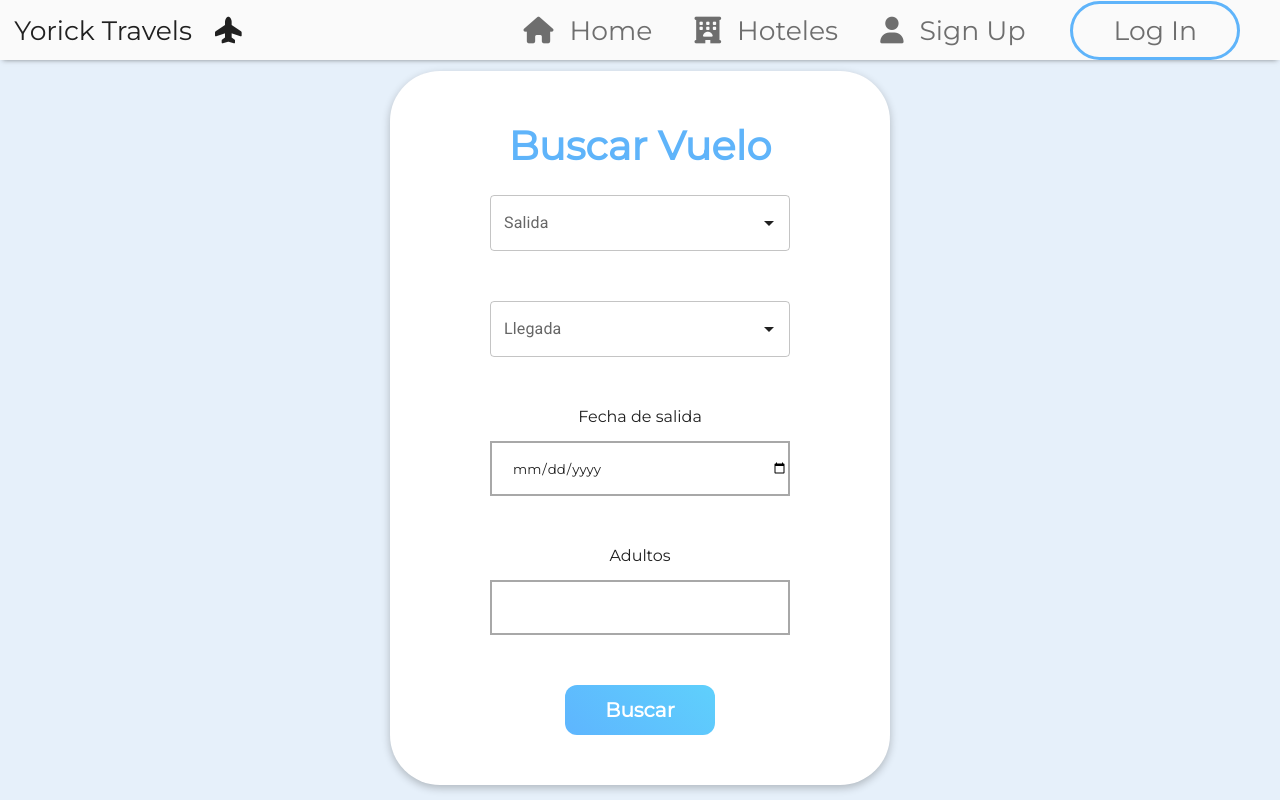
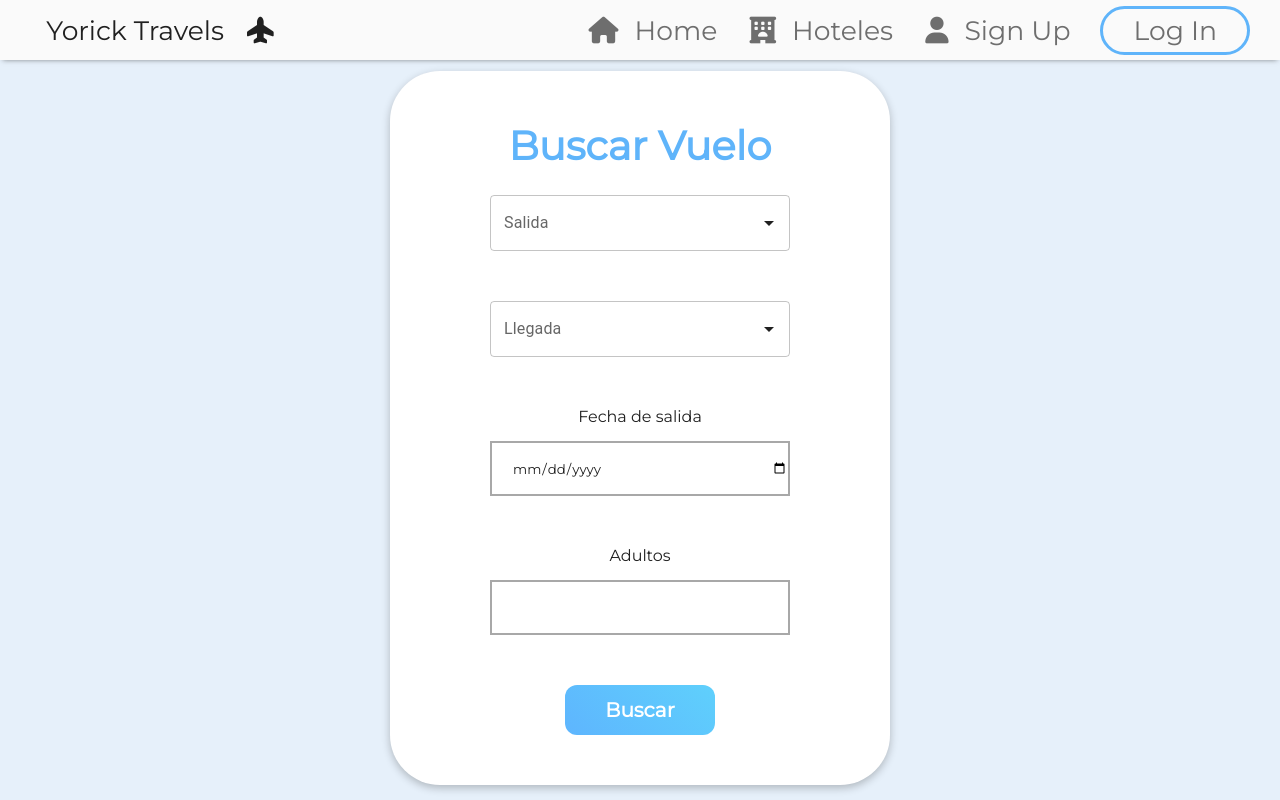
Before and after one commit to OmVidana/travelAgency, a React (Create React App) app: page / in a window 1280 px wide. Built offline with nearby package versions, Linux system fonts and the light colour scheme.

Commit message:
Changes in CSSs
Buttchicks

```diff
--- a/src/components/global/NavBar.jsx
+++ b/src/components/global/NavBar.jsx
@@ -8,11 +8,11 @@ function NavBar() {
     return (
         <div className="navBar">
             <div className="navBar-space-title">
-                <a className="navBar-space-main" href="/">
+                <a className="navBar-space-main">
                     Yorick Travels{" "}
                     <i className="navBar-main-icon fa-solid fa-plane-up"></i>
-                    <i class="navBar-responsive-button fa-solid fa-xmark"></i>
-                    <i class="navBar-responsive-button fa-solid fa-bars"></i>
+                    <i className="navBar-responsive-button fa-solid fa-xmark"></i>
+                    <i className="navBar-responsive-button fa-solid fa-bars"></i>
                 </a>
             </div>
             <div className="navBar-space-content">
--- a/src/components/global/NavBar.scss
+++ b/src/components/global/NavBar.scss
@@ -19,7 +19,7 @@
             align-items: center;
             justify-content: center;
             height: 100%;
-            width: 20%;
+            width: 25%;
 
             .navBar-space-main {
                 text-decoration: none;
@@ -40,13 +40,12 @@
             display: flex;
             align-items: center;
             justify-content: right;
-            width: 80%;
+            width: 75%;
 
             .navBar-space-page {
                 text-decoration: none;
                 color: $light-black;
                 white-space: nowrap;
-                margin: 0 5px;
 
                 .navBar-icons {
                     color: $light-black;
@@ -59,10 +58,10 @@
                 text-decoration: none;
                 white-space: nowrap;
                 color: $light-black;
-                padding: 10px 40px;
+                padding: 5px 30px;
                 border: 0.2rem solid $main-blue;
                 border-radius: 2rem;
-                margin: 0 40px;
+                margin: 0 30px;
             }
         }
 
--- a/src/index.scss
+++ b/src/index.scss
@@ -1,15 +1,15 @@
-@import url('https://fonts.googleapis.com/css2?family=Montserrat&display=swap');
+@import url("https://fonts.googleapis.com/css2?family=Montserrat&display=swap");
 
 //? FONTS
-$main-font: 'Montserrat', sans-serif;
+$main-font: "Montserrat", sans-serif;
 
 //* COLORS
 $black: #202020;
-$light-black: #6E6E6E;
-$light-grey: #AAAFB4;
-$main-blue: #5FB4FA;
-$white-blue: #E6F0FA;
-$main-white: #FAFAFA;
+$light-black: #6e6e6e;
+$light-grey: #aaafb4;
+$main-blue: #5fb4fa;
+$white-blue: #e6f0fa;
+$main-white: #fafafa;
 
 //? BREAKPOINTS  RESPONSIVE
 $phones: 480px;
@@ -18,7 +18,7 @@ $landscape: 768px;
 $computers: 1080px;
 $large: 1280px;
 
-*{
+* {
     margin: 0;
     padding: 0;
     box-sizing: border-box;
@@ -26,9 +26,17 @@ $large: 1280px;
     color: $black;
 }
 
+html {
+    min-width: 100vw;
+    min-height: 100vh;
+    width: 100vw;
+    height: 100vh;
+
     body {
         min-width: 100vw;
         min-height: 100vh;
+        width: 100vw;
         height: 100vh;
         background-color: $white-blue;
     }
+}
--- a/src/pages/AccountFlights.jsx
+++ b/src/pages/AccountFlights.jsx
@@ -29,8 +29,8 @@ function AccountFlights() {
 
     return (
         <>
+            <div className="accountflights-page">
             <NavBar/>
-            <div className="accountflights-page">
             {data.map((flight, index) => (
                 <FlightCard
                     key={index}
--- a/src/pages/AccountFlights.scss
+++ b/src/pages/AccountFlights.scss
@@ -5,7 +5,7 @@
     display: flex;
     flex-direction: column;
     align-items: center;
-    justify-content: center;
+    justify-content: flex-start;
     gap: 50px;
     margin-top: 50px;
     padding-bottom: 50px;
--- a/src/pages/FlightSearch.scss
+++ b/src/pages/FlightSearch.scss
@@ -1,14 +1,4 @@
-@import url('https://fonts.googleapis.com/css2?family=Montserrat&family=Roboto&display=swap');
-
-/*.home-page {*/
-/*    overflow: hidden;*/
-/*}*/
-
-$phones: 300px;
-$tablet: 600px;
-$landscape: 768px;
-$laptops: 992px;
-$large: 1200px;
+@import "../index.scss";
 
 .home-page{
 
--- a/src/pages/MyAccount.jsx
+++ b/src/pages/MyAccount.jsx
@@ -1,15 +1,11 @@
 import NavBar from "../components/global/NavBar";
 import "./MyAccount.scss";
-import React, {useContext} from "react";
-import AuthContext from "../context/AuthContext";
 
 function MyAccount() {
-    let {name} = useContext(AuthContext)
     return (
         <>
             <NavBar/>
             <div className="account-page">
-                <h1>Hola {name}</h1>
                 <div className="account-container">
                     <i className="fa-solid fa-circle-user user-icon"></i>
                     <form>
--- a/src/pages/MyAccount.scss
+++ b/src/pages/MyAccount.scss
@@ -6,10 +6,11 @@
     display: flex;
     flex-direction: column;
     align-items: center;
-    justify-content: center;
+    justify-content: flex-start;
 
     .account-container {
-        width: 60%;
+        margin-top: 25px;
+        width: 50%;
         height: 500px;
         display: flex;
         flex-direction: column;
```
Lines whose indentation alone changed are shown as unchanged.
